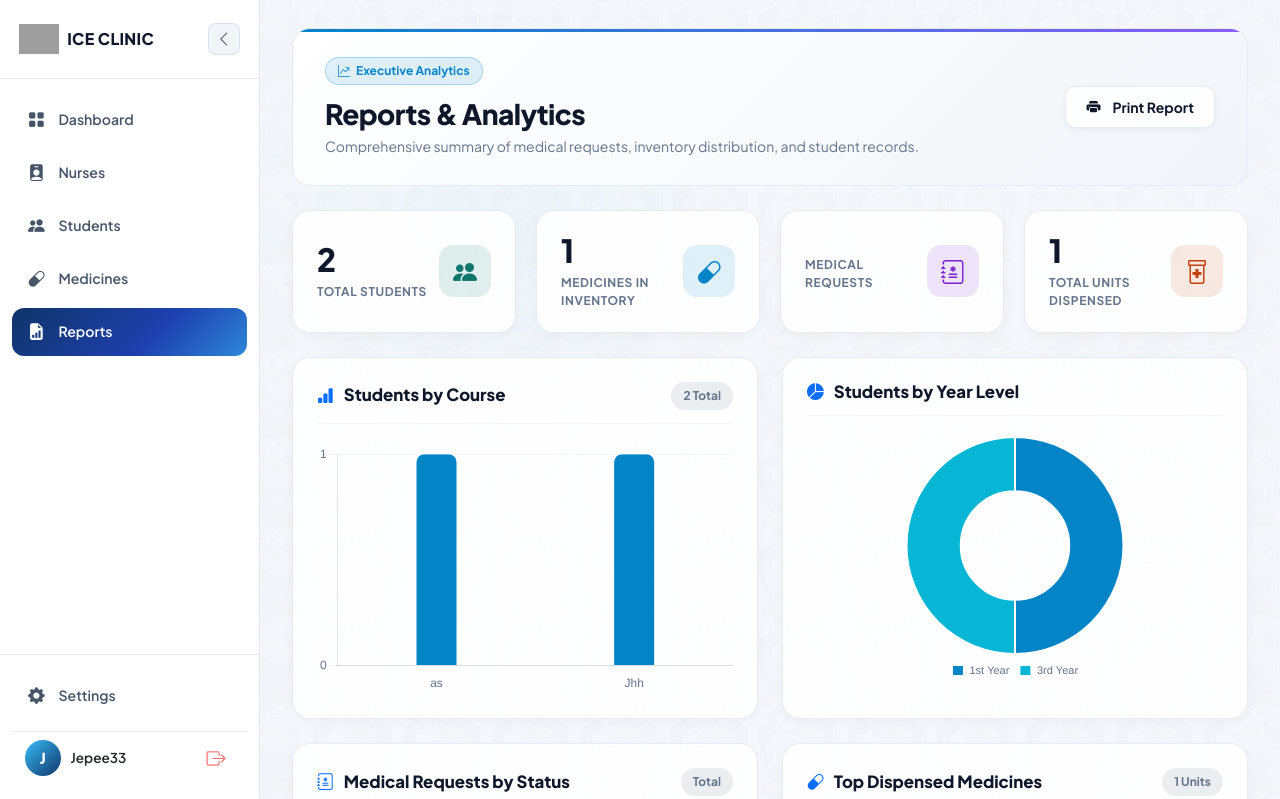
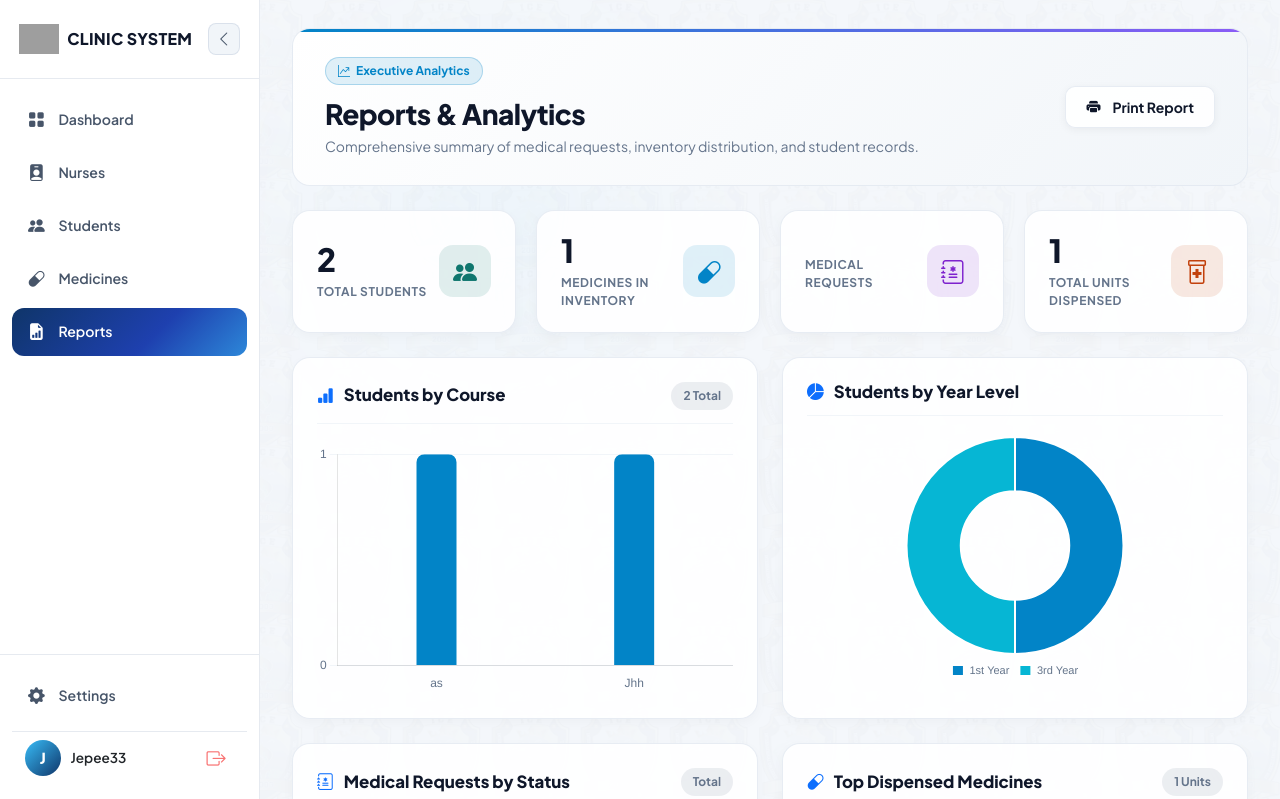
Before and after one commit to jepeebrillantes1234-arch/clinic-management, a Django app: page /reports/ in a window 1280 px wide. Shown: the top 799 px of the page. Run offline with Django 5.2, Linux system fonts and the light colour scheme; a user stored in the database is signed in; data comes from the database, SQL or seed files in the repository; grey boxes are pictures that could not be loaded.

```diff
--- a/clinic/templates/clinic/base.html
+++ b/clinic/templates/clinic/base.html
@@ -398,7 +398,7 @@
                         title="Toggle Sidebar">
                         <img src="{% static 'clinic/img/me.png' %}" alt="ICE Clinic Logo"
                             style="width: 40px; height: 40px; object-fit: contain;">
-                        <span class="brand-text">ICE CLINIC</span>
+                        <span class="brand-text">Clinic System</span>
                     </div>
 
                     <!-- Desktop Toggle Collapse Button -->
@@ -499,7 +499,7 @@
                     id="openSidebarBtn" style="width: 36px; height: 36px;">
                     <i class="bi bi-list" style="font-size: 1.25rem;"></i>
                 </button>
-                <span style="font-weight: 800; font-size: 0.95rem; letter-spacing: 0.05em;">ICE CLINIC</span>
+                <span style="font-weight: 800; font-size: 0.95rem; letter-spacing: 0.05em;">Clinic System</span>
                 <div style="width: 36px;"></div>
             </header>
 
```
